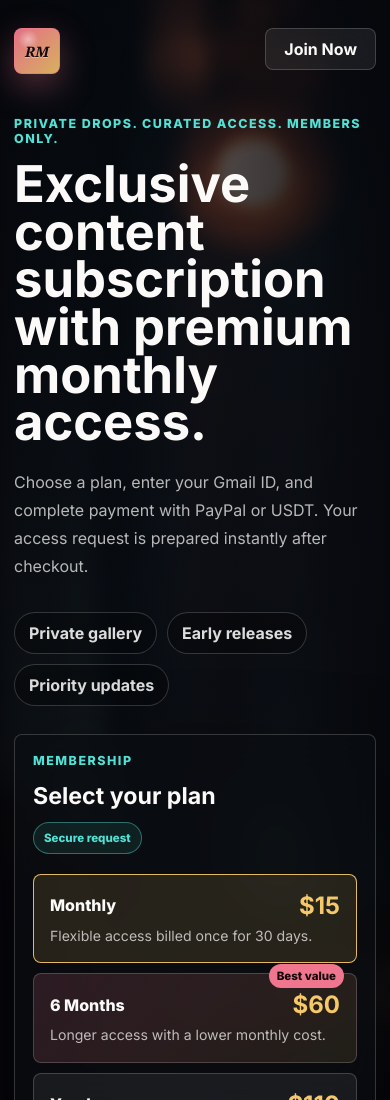
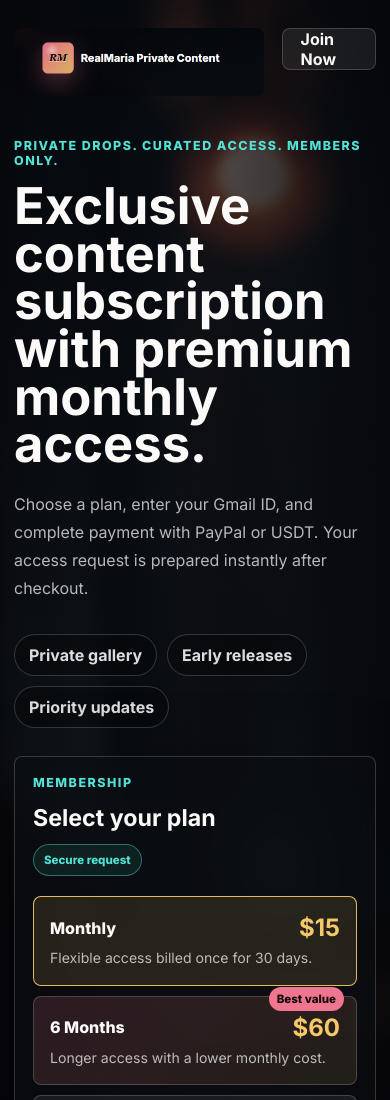
Before and after one commit to harsshsingh8/velvet-vault-landing-page, a plain HTML site: page index.html in a window 390 px wide. Shown: the top 1100 px of the page. Drawn offline with Linux system fonts and the light colour scheme.

Commit message:
Use uploaded RealMaria brand image

```diff
--- a/index.html
+++ b/index.html
@@ -17,8 +17,7 @@
 
       <nav class="topbar" aria-label="Primary">
         <a class="brand" href="#">
-          <span class="brand-mark" aria-hidden="true">RM</span>
-          <span>RealMaria Private Content</span>
+          <img class="brand-image" src="assets/realmaria-brand.png" alt="RealMaria Private Content">
         </a>
         <a class="nav-action" href="#checkout">Join Now</a>
       </nav>
--- a/styles.css
+++ b/styles.css
@@ -88,6 +88,13 @@ input {
   gap: 11px;
   font-weight: 800;
   letter-spacing: 0;
+}
+
+.brand-image {
+  display: block;
+  width: min(326px, 68vw);
+  height: auto;
+  border-radius: 8px;
 }
 
 .brand-mark {
@@ -598,8 +605,8 @@ fieldset {
     align-items: flex-start;
   }
 
-  .brand span:last-child {
-    display: none;
+  .brand-image {
+    width: min(286px, 64vw);
   }
 
   h1 {
```
Also changed, not shown: assets/realmaria-brand.png (added).
